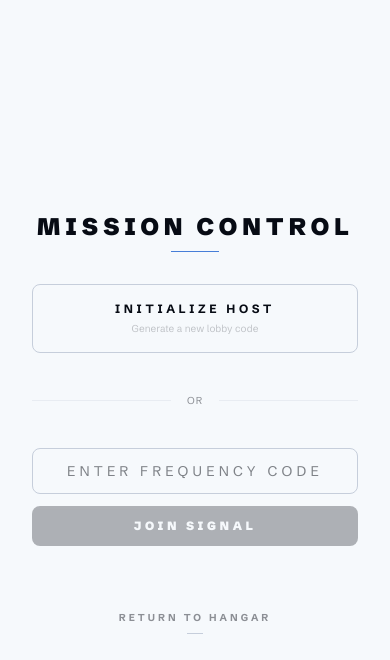
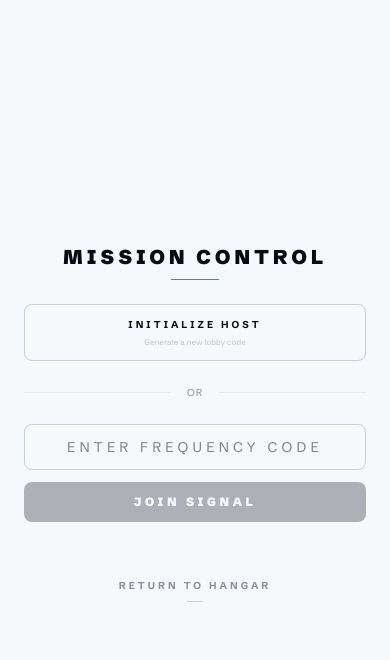
Before and after one commit to dklopstein/orbit, a React (Vite) app: page / in a window 390 px wide. Both pictures are taken after a click on the button "ONLINE". Shown: the top 660 px of the page. Built offline with nearby package versions, Linux system fonts and the light colour scheme.

Commit message:
feat(ui): add mobile compatibility and enhance touch targets

```diff
--- a/src/CircularBoard.tsx
+++ b/src/CircularBoard.tsx
@@ -1,7 +1,7 @@
 import React, { useState, useEffect } from 'react';
 import { COORDINATES } from './constants';
 import type { LocationKey } from './constants';
-import { useGameState } from './useGameState';
+import { useGameState, type GameMode } from './useGameState';
 import { useMultiplayer } from './useMultiplayer';
 import LobbyOverlay from './LobbyOverlay';
 import RulesOverlay from './RulesOverlay';
@@ -44,7 +44,7 @@ const CircularBoard: React.FC = () => {
     }
   };
 
-  const handleReset = (mode?: any) => {
+  const handleReset = (mode?: GameMode) => {
     if (isResetting) return;
     setIsResetting(true);
 
@@ -103,7 +103,7 @@ const CircularBoard: React.FC = () => {
     const ring = parseInt(key.slice(1, 2));
     const sliceNum = parseInt(key.slice(3));
     const scales = [0, 0.5, 0.8, 1.05, 1.25];
-    const hitRadii = [0, 20, 28, 34, 38];
+    const hitRadii = [0, 24, 30, 36, 42];
     const markerScale = scales[ring];
     const hitRadius = hitRadii[ring];
 
@@ -158,7 +158,7 @@ const CircularBoard: React.FC = () => {
   };
 
   return (
-    <div className="flex flex-col items-center h-[100dvh] bg-[var(--bg)] p-6 md:p-10 selection:bg-[var(--accent-primary)] selection:text-[var(--bg)] overflow-hidden">
+    <div className="flex flex-col items-center h-[100dvh] bg-[var(--bg)] p-4 md:p-10 selection:bg-[var(--accent-primary)] selection:text-[var(--bg)] overflow-hidden">
       {showLobby && (
         <LobbyOverlay
           status={status}
@@ -177,7 +177,7 @@ const CircularBoard: React.FC = () => {
         <RulesOverlay onClose={() => setShowRules(false)} />
       )}
 
-      <header className="w-full max-w-2xl flex items-baseline justify-between shrink-0 mb-6 animate-fade-in">
+      <header className="w-full max-w-2xl flex flex-col sm:flex-row items-center sm:items-baseline justify-between shrink-0 mb-4 sm:mb-6 animate-fade-in gap-4 sm:gap-0">
         <div className="flex items-center gap-4">
           <h1 className="text-4xl md:text-5xl text-[var(--text-main)] flex items-center">
             <span className="relative inline-flex items-center justify-center">
@@ -244,8 +244,8 @@ const CircularBoard: React.FC = () => {
             rbit
           </h1>
         </div>
-        <div className="flex items-center gap-8">
-          <div className="flex gap-6 text-xs tracking-widest uppercase font-bold text-[var(--text-dim)]">
+        <div className="flex items-center gap-4 sm:gap-8">
+          <div className="flex gap-4 sm:gap-6 text-[10px] sm:text-xs tracking-widest uppercase font-bold text-[var(--text-dim)]">
             <button
               onClick={() => handleReset('1p')}
               className={`hover:text-[var(--text-main)] transition-colors ${gameMode === '1p' ? 'text-[var(--accent-primary)]' : ''}`}
@@ -274,21 +274,21 @@ const CircularBoard: React.FC = () => {
 
           <button
             onClick={() => setShowRules(true)}
-            className="text-[var(--text-dim)] hover:text-[var(--text-main)] transition-colors"
+            className="text-[var(--text-dim)] hover:text-[var(--text-main)] transition-colors p-2"
             title="How to play"
           >
-            <svg width="18" height="18" viewBox="0 0 24 24" fill="none" stroke="currentColor" strokeWidth="2" strokeLinecap="round" strokeLinejoin="round"><circle cx="12" cy="12" r="10" /><path d="M9.09 9a3 3 0 0 1 5.83 1c0 2-3 3-3 3" /><line x1="12" y1="17" x2="12.01" y2="17" /></svg>
+            <svg width="20" height="20" viewBox="0 0 24 24" fill="none" stroke="currentColor" strokeWidth="2" strokeLinecap="round" strokeLinejoin="round"><circle cx="12" cy="12" r="10" /><path d="M9.09 9a3 3 0 0 1 5.83 1c0 2-3 3-3 3" /><line x1="12" y1="17" x2="12.01" y2="17" /></svg>
           </button>
 
           <button
             onClick={() => setTheme(theme === 'dark' ? 'light' : 'dark')}
-            className="text-[var(--text-dim)] hover:text-[var(--text-main)] transition-colors"
+            className="text-[var(--text-dim)] hover:text-[var(--text-main)] transition-colors p-2"
             title={`Switch to ${theme === 'dark' ? 'light' : 'dark'} mode`}
           >
             {theme === 'dark' ? (
-              <svg width="18" height="18" viewBox="0 0 24 24" fill="none" stroke="currentColor" strokeWidth="2" strokeLinecap="round" strokeLinejoin="round"><circle cx="12" cy="12" r="5" /><line x1="12" y1="1" x2="12" y2="3" /><line x1="12" y1="21" x2="12" y2="23" /><line x1="4.22" y1="4.22" x2="5.64" y2="5.64" /><line x1="18.36" y1="18.36" x2="19.78" y2="19.78" /><line x1="1" y1="12" x2="3" y2="12" /><line x1="21" y1="12" x2="23" y2="12" /><line x1="4.22" y1="19.78" x2="5.64" y2="18.36" /><line x1="18.36" y1="5.64" x2="19.78" y2="4.22" /></svg>
+              <svg width="20" height="20" viewBox="0 0 24 24" fill="none" stroke="currentColor" strokeWidth="2" strokeLinecap="round" strokeLinejoin="round"><circle cx="12" cy="12" r="5" /><line x1="12" y1="1" x2="12" y2="3" /><line x1="12" y1="21" x2="12" y2="23" /><line x1="4.22" y1="4.22" x2="5.64" y2="5.64" /><line x1="18.36" y1="18.36" x2="19.78" y2="19.78" /><line x1="1" y1="12" x2="3" y2="12" /><line x1="21" y1="12" x2="23" y2="12" /><line x1="4.22" y1="19.78" x2="5.64" y2="18.36" /><line x1="18.36" y1="5.64" x2="19.78" y2="4.22" /></svg>
             ) : (
-              <svg width="18" height="18" viewBox="0 0 24 24" fill="none" stroke="currentColor" strokeWidth="2" strokeLinecap="round" strokeLinejoin="round"><path d="M21 12.79A9 9 0 1 1 11.21 3 7 7 0 0 0 21 12.79z" /></svg>
+              <svg width="20" height="20" viewBox="0 0 24 24" fill="none" stroke="currentColor" strokeWidth="2" strokeLinecap="round" strokeLinejoin="round"><path d="M21 12.79A9 9 0 1 1 11.21 3 7 7 0 0 0 21 12.79z" /></svg>
             )}
           </button>
         </div>
--- a/src/LobbyOverlay.tsx
+++ b/src/LobbyOverlay.tsx
@@ -35,25 +35,25 @@ const LobbyOverlay: React.FC<LobbyOverlayProps> = ({ status, lobbyCode, onHost,
 
   return (
     <div className={`fixed inset-0 z-50 flex items-center justify-center bg-[var(--bg)] bg-opacity-95 backdrop-blur-sm ${isExiting ? 'animate-fade-out' : 'animate-fade-in'}`}>
-      <div className="w-full max-w-md p-8 flex flex-col items-center gap-8">
+      <div className="w-full max-w-md p-6 sm:p-8 flex flex-col items-center gap-6 sm:gap-8">
         <div className="flex flex-col items-center gap-2">
-          <h2 className="text-2xl tracking-[0.2em] uppercase font-black text-[var(--text-main)]">
+          <h2 className="text-xl sm:text-2xl tracking-[0.2em] uppercase font-black text-[var(--text-main)] text-center">
             Mission Control
           </h2>
           <div className="w-12 h-[1px] bg-[var(--accent-primary)]"></div>
         </div>
 
         {status === 'disconnected' && (
-          <div className="w-full flex flex-col gap-6">
+          <div className="w-full flex flex-col gap-4 sm:gap-6">
             <button
               onClick={onHost}
-              className="w-full py-4 border border-[var(--border)] rounded-lg hover:border-[var(--accent-primary)] hover:text-[var(--accent-primary)] transition-all group flex flex-col items-center gap-1"
+              className="w-full py-3 sm:py-4 border border-[var(--border)] rounded-lg hover:border-[var(--accent-primary)] hover:text-[var(--accent-primary)] transition-all group flex flex-col items-center gap-1"
             >
-              <span className="text-xs tracking-[0.3em] uppercase font-bold">Initialize Host</span>
-              <span className="text-[10px] text-[var(--text-dim)] group-hover:text-[var(--accent-primary)] opacity-50">Generate a new lobby code</span>
+              <span className="text-[10px] sm:text-xs tracking-[0.3em] uppercase font-bold">Initialize Host</span>
+              <span className="text-[8px] sm:text-[10px] text-[var(--text-dim)] group-hover:text-[var(--accent-primary)] opacity-50">Generate a new lobby code</span>
             </button>
 
-            <div className="relative flex items-center justify-center py-4">
+            <div className="relative flex items-center justify-center py-2 sm:py-4">
               <div className="absolute w-full h-[1px] bg-[var(--border)] opacity-30"></div>
               <span className="relative px-4 bg-[var(--bg)] text-[10px] tracking-widest text-[var(--text-dim)] uppercase">Or</span>
             </div>
--- a/src/RulesOverlay.tsx
+++ b/src/RulesOverlay.tsx
@@ -193,36 +193,36 @@ const RulesOverlay: React.FC<RulesOverlayProps> = ({ onClose }) => {
 
   return (
     <div className={`fixed inset-0 z-50 flex items-center justify-center bg-[var(--bg)] bg-opacity-95 backdrop-blur-sm p-4 ${isExiting ? 'animate-fade-out' : 'animate-fade-in'}`}>
-      <div className="w-full max-w-2xl flex flex-col items-center gap-8 overflow-y-auto max-h-full py-8">
+      <div className="w-full max-w-2xl flex flex-col items-center gap-6 sm:gap-8 overflow-y-auto max-h-full py-6 sm:py-8">
         <div className="flex flex-col items-center gap-2">
-          <h2 className="text-2xl tracking-[0.2em] uppercase font-black text-[var(--text-main)]">
+          <h2 className="text-xl sm:text-2xl tracking-[0.2em] uppercase font-black text-[var(--text-main)]">
             Flight Manual
           </h2>
           <div className="w-12 h-[1px] bg-[var(--accent-primary)]"></div>
         </div>
 
-        <div className="w-full flex flex-col gap-12 text-[var(--text-main)]">
-          <div className="flex flex-col items-center text-center gap-4 max-w-xl mx-auto">
-            <h3 className="text-xs tracking-[0.3em] uppercase font-bold text-[var(--accent-primary)]">Objectives</h3>
-            <p className="text-sm leading-relaxed text-[var(--text-dim)]">
+        <div className="w-full flex flex-col gap-8 sm:gap-12 text-[var(--text-main)]">
+          <div className="flex flex-col items-center text-center gap-4 max-w-xl mx-auto px-4">
+            <h3 className="text-[10px] sm:text-xs tracking-[0.3em] uppercase font-bold text-[var(--accent-primary)]">Objectives</h3>
+            <p className="text-xs sm:text-sm leading-relaxed text-[var(--text-dim)]">
               Navigate the orbital grid and align <span className="text-[var(--text-main)] font-bold">four</span> of your markers in a sequence.
               The circular board offers unique pathways that conventional grids lack.
             </p>
-            <div className="flex gap-8 mt-2">
+            <div className="flex flex-col sm:flex-row gap-4 sm:gap-8 mt-2">
               <div className="flex items-center gap-3">
                 <div className="w-2 h-2 rounded-full bg-[var(--accent-secondary)]"></div>
-                <span className="text-[10px] tracking-widest uppercase font-bold">Player X (Interceptor)</span>
+                <span className="text-[9px] sm:text-[10px] tracking-widest uppercase font-bold">Player X (Interceptor)</span>
               </div>
               <div className="flex items-center gap-3">
                 <div className="w-2 h-2 rounded-full border border-[var(--accent-primary)]"></div>
-                <span className="text-[10px] tracking-widest uppercase font-bold">Player O (Orbiter)</span>
+                <span className="text-[9px] sm:text-[10px] tracking-widest uppercase font-bold">Player O (Orbiter)</span>
               </div>
             </div>
           </div>
 
           <div className="flex flex-col gap-6">
-            <h3 className="text-xs tracking-[0.3em] uppercase font-bold text-[var(--accent-secondary)] text-center">Win Conditions</h3>
-            <div className="grid grid-cols-2 lg:grid-cols-4 gap-4">
+            <h3 className="text-[10px] sm:text-xs tracking-[0.3em] uppercase font-bold text-[var(--accent-secondary)] text-center">Win Conditions</h3>
+            <div className="grid grid-cols-2 md:grid-cols-4 gap-3 sm:gap-4 px-2 sm:px-0">
               <MiniBoard
                 title="Radial"
                 description="4 aligned center to edge"
@@ -253,7 +253,7 @@ const RulesOverlay: React.FC<RulesOverlayProps> = ({ onClose }) => {
 
         <button
           onClick={handleClose}
-          className="group flex flex-col items-center gap-2 mt-4"
+          className="group flex flex-col items-center gap-2 mt-4 p-4"
         >
           <span className="text-[var(--text-dim)] text-[10px] tracking-[0.3em] uppercase font-bold group-hover:text-[var(--text-main)] transition-colors">
             Dismiss Briefing
```
